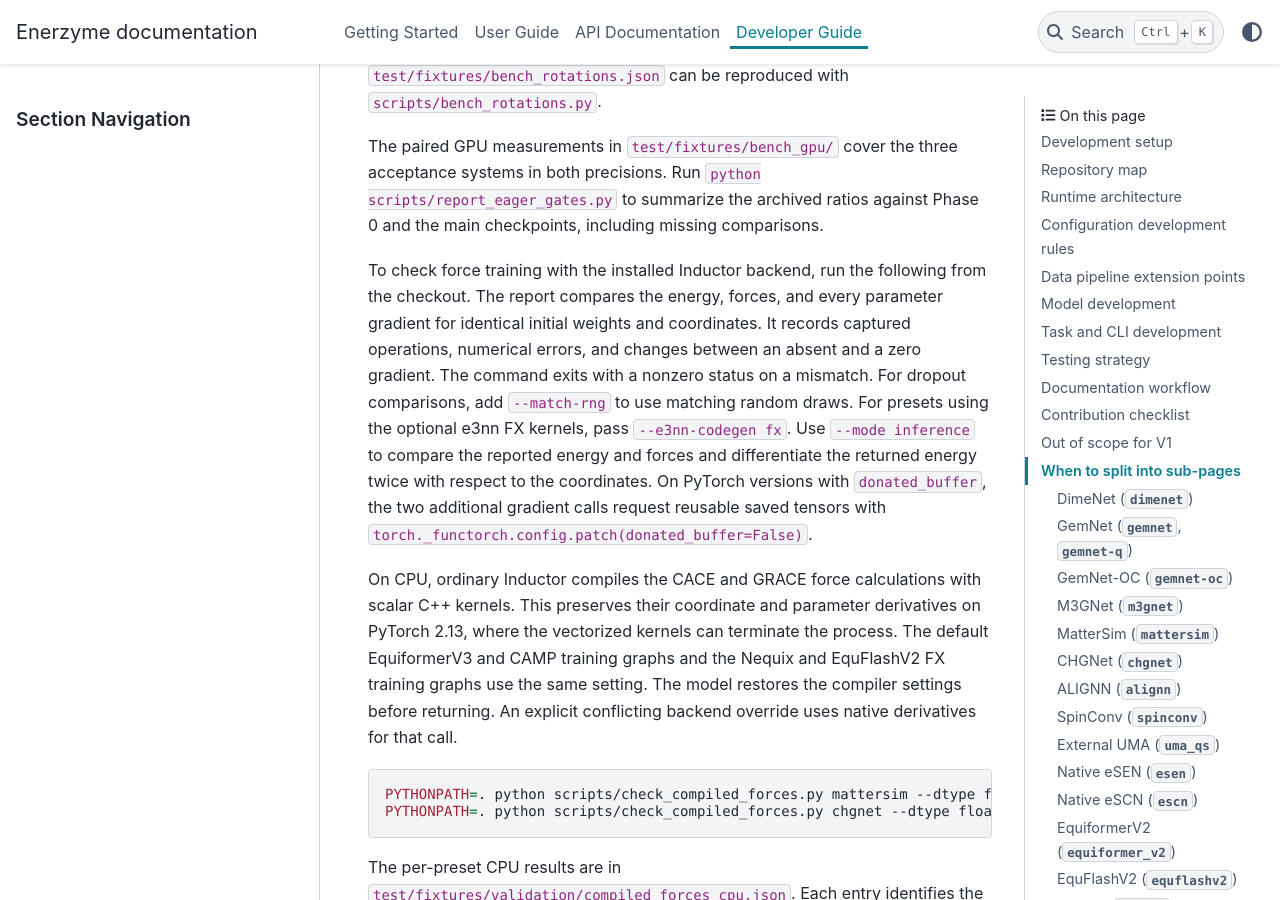
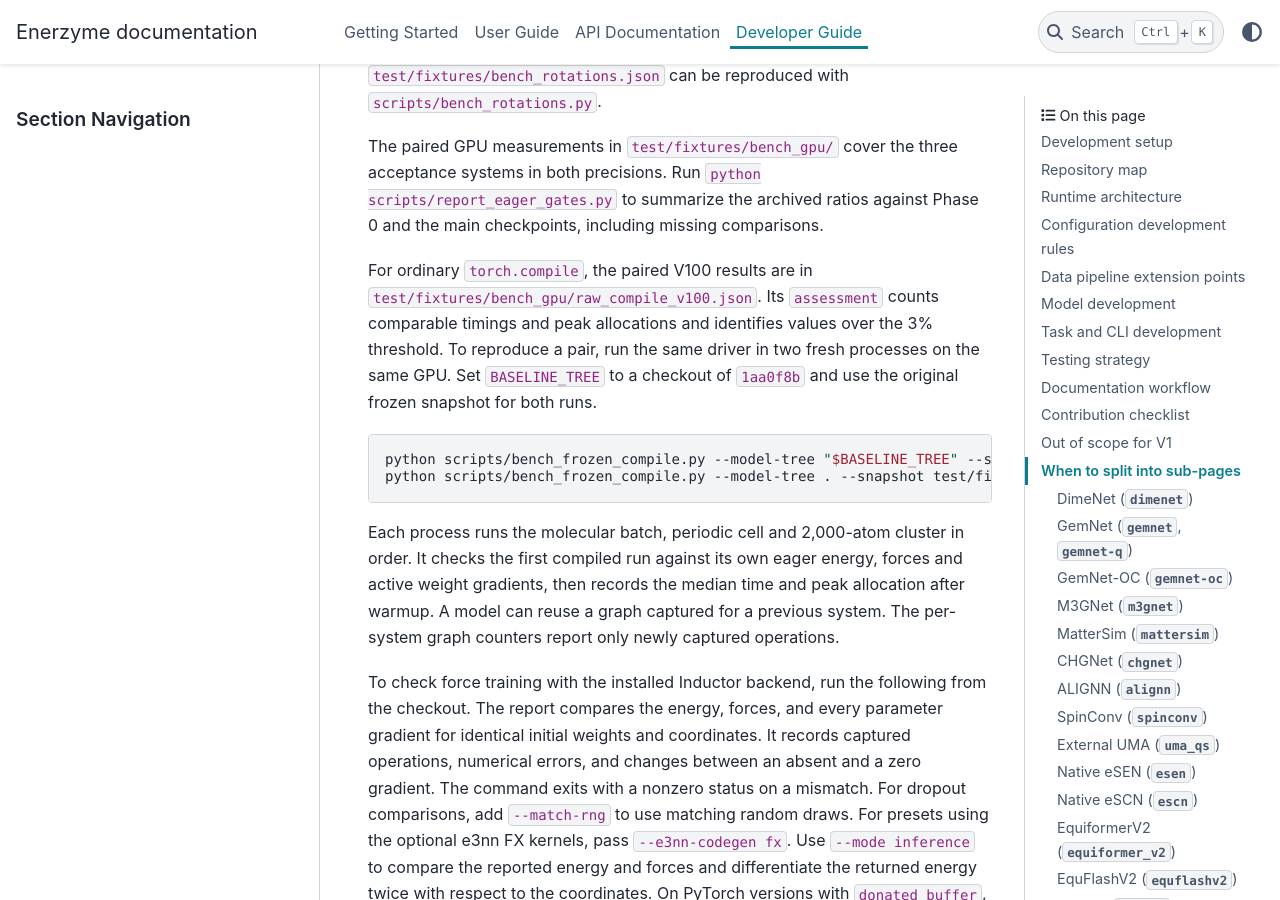
Before and after one commit to Benzoin96485/Enerzyme, a Sphinx documentation site: the page built from docs/developer_guide.rst, in a window 1280 px wide and 900 px high, scrolled down 6342 px. Built offline with Sphinx 7.4.7 and the PyData theme 0.15.4, drawn with Linux system fonts in a browser that asks for light colours.

Commit message:
Document same-card frozen compile measurements and graph capture counters
Co-authored-by: Weiliang Luo <luowl7@mit.edu>

```diff
--- a/docs/developer_guide.rst
+++ b/docs/developer_guide.rst
@@ -218,6 +218,24 @@ three acceptance systems in both precisions. Run
 :code:`python scripts/report_eager_gates.py` to summarize the archived ratios
 against Phase 0 and the main checkpoints, including missing comparisons.
 
+For ordinary :code:`torch.compile`, the paired V100 results are in
+:code:`test/fixtures/bench_gpu/raw_compile_v100.json`. Its :code:`assessment`
+counts comparable timings and peak allocations and identifies values over
+the 3% threshold. To reproduce a pair, run the same driver in two fresh
+processes on the same GPU. Set :code:`BASELINE_TREE` to a checkout of
+:code:`1aa0f8b` and use the original frozen snapshot for both runs.
+
+.. code-block:: shell
+
+   python scripts/bench_frozen_compile.py --model-tree "$BASELINE_TREE" --snapshot test/fixtures/presnapshot/schnet.pt --precision float64 --out baseline.json
+   python scripts/bench_frozen_compile.py --model-tree . --snapshot test/fixtures/presnapshot/schnet.pt --precision float64 --out candidate.json
+
+Each process runs the molecular batch, periodic cell and 2,000-atom cluster
+in order. It checks the first compiled run against its own eager energy,
+forces and active weight gradients, then records the median time and peak
+allocation after warmup. A model can reuse a graph captured for a previous
+system. The per-system graph counters report only newly captured operations.
+
 To check force training with the installed Inductor backend, run the following
 from the checkout. The report compares the energy, forces, and every parameter
 gradient for identical initial weights and coordinates. It records captured
@@ -235,8 +253,9 @@ On CPU, ordinary Inductor compiles the CACE and GRACE force calculations with
 scalar C++ kernels. This preserves their coordinate and parameter derivatives
 on PyTorch 2.13, where the vectorized kernels can terminate the process. The
 default EquiformerV3 and CAMP training graphs and the Nequix and EquFlashV2 FX
-training graphs use the same setting. The model restores the compiler settings before returning. An
-explicit conflicting backend override uses native derivatives for that call.
+training graphs use the same setting. The model restores the compiler settings
+before returning. An explicit conflicting backend override uses native
+derivatives for that call.
 
 .. code-block:: shell
 
```
